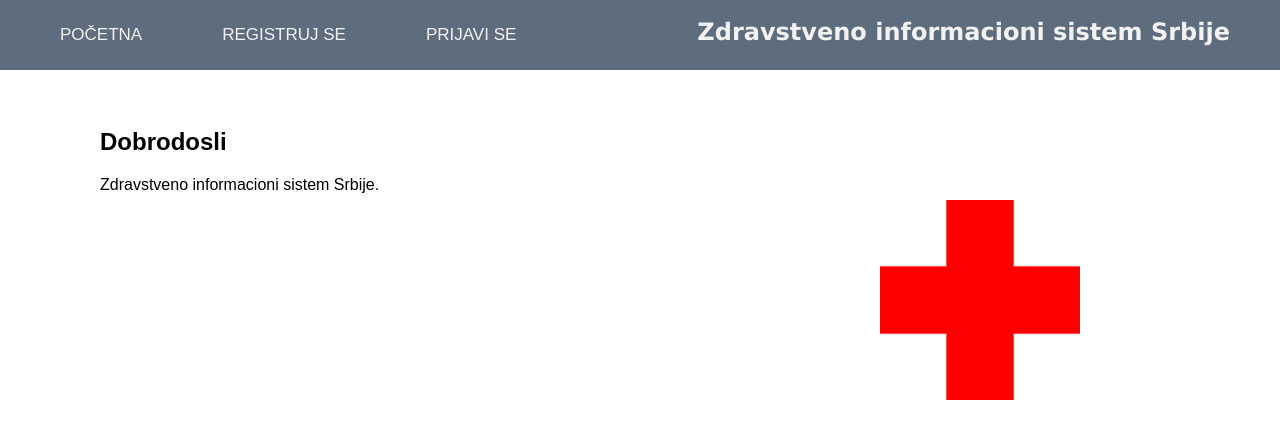
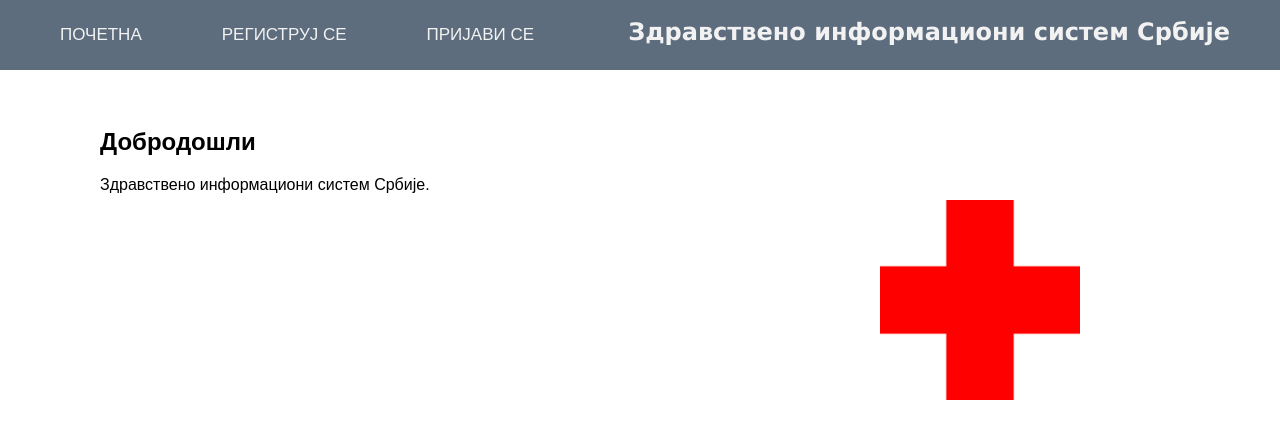
Before and after one commit to nikolinagasic/Tim-91-front, a React (Create React App) app: page /login in a window 1280 px wide. Shown: the top 438 px of the page. Built offline with nearby package versions, Linux system fonts and the light colour scheme.

Commit message:
"Changed from Latin to Cyrillic"

```diff
--- a/src/App.js
+++ b/src/App.js
@@ -13,7 +13,7 @@ class App extends Component {
       <HashRouter>
         <div>
           <header className="App-header">
-            <h1 className="App-title">Zdravstveno informacioni sistem Srbije</h1>
+            <h1 className="App-title">Здравствено информациони систем Србије</h1>
             <Menu className="App-menu"/>
           </header>
           <p className="App-intro">
--- a/src/Content/Home.js
+++ b/src/Content/Home.js
@@ -6,8 +6,8 @@ class Home extends Component {
   render() {
     return (
       <div className="Home">
-        <h2>Dobrodosli</h2>
-        <p>Zdravstveno informacioni sistem Srbije.</p>
+        <h2>Добродошли</h2>
+        <p>Здравствено информациони систем Србије.</p>
       </div>
     );
   }
--- a/src/Content/Login.css
+++ b/src/Content/Login.css
@@ -13,7 +13,7 @@
     margin-bottom: 3px;
 }
 input[type="submit"]{
-    width: 100px;
+    width: 120px;
     height: 30px;
     text-align: center;
     margin-left: 90px;
--- a/src/Content/Login.js
+++ b/src/Content/Login.js
@@ -7,16 +7,16 @@ class Login extends Component {
     return (
       <div className="Login">
         <form>
-          <p>Korisničko ime:</p>
+          <p>Корисничко име:</p>
           <input type="text"></input>
-          <p>Lozinka:</p>
+          <p>Лозинка:</p>
           <input type="password"></input>
           <br/>
           <p></p>
-          <input type="submit" value="Prijavi se"></input>
+          <input type="submit" value="Пријави се"></input>
         </form>
 
-        <a href="www.google.com" id="zaboravljena_lozinka">Zaboravljena lozinka</a>
+        <a href="www.google.com" id="zaboravljena_lozinka">Заборављена лозинка</a>
       </div>
     );
   }
--- a/src/Content/Register.js
+++ b/src/Content/Register.js
@@ -32,17 +32,17 @@ class Register extends Component {
     let err = '';
     if (nam === "age") {
       if (val < 0) {
-        err = <strong>Broj godina ne sme biti negativna vrednost.</strong>;
+        err = <strong>Број година не сме бити негативна вредност.</strong>;
       }
     }
     if (nam === "lbo") {
       if (!Number(val)) {
-        err = <strong>LBO ne sme sadrzati druge karaktere osim cifara.</strong>;
+        err = <strong>ЛБО се састоји искључиво од цифара.</strong>;
       }
     }
     if (nam === "telephone") {
       if (!Number(val)) {
-        err = <strong>Telefon ne sme sadrzati druge karaktere osim cifara.</strong>;
+        err = <strong>Телефон се састоји искључиво од цифара.</strong>;
       }
     }
 
@@ -58,15 +58,15 @@ class Register extends Component {
     let err = '';
 
     if (pass.length < 7 || pass2.length < 7) {
-      err = <strong>Lozinka mora sadrzati minimalno 7 karaktera.</strong>;
+      err = <strong>Лозинка мора садржати минимално 7 карактера.</strong>;
       this.setState({errormessage:err});
     }
     else if(pass !== pass2){
-      err = <strong>Pogresno ste uneli ponovljenu lozinku.</strong>;
+      err = <strong>Погрешно сте поново унели лозинку.</strong>;
       this.setState({errormessage:err});
     }
     else if(getlength(lbo) !== 11){
-      err = <strong>LBO mora da sadrzi tacno 11 cifara</strong>;
+      err = <strong>ЛБО мора да садржи тачно 11 цифара.</strong>;
       this.setState({errormessage:err});
     }
     else{
@@ -120,60 +120,60 @@ class Register extends Component {
         <table>
           <tr>
         <td>
-          <p>Ime:</p>
+          <p>Име:</p>
           <input type='text'
               name='firstName'
               onChange={this.myChangeHandler}
               required></input>
 
-          <p>Prezime:</p>
+          <p>Презиме:</p>
           <input type='text'
               name='lastName'
               onChange={this.myChangeHandler}
               required></input>
 
-          <p>Adresa:</p>
+          <p>Адреса:</p>
           <input type='text'
               name='address'
               onChange={this.myChangeHandler}></input>
 
-          <p>Grad:</p>
+          <p>Град:</p>
           <input type='text'
               name='city'
               onChange={this.myChangeHandler}
               required></input>
 
-          <p>Drzava:</p>
+          <p>Држава:</p>
           <input type='text'
               name='country'
               onChange={this.myChangeHandler}></input>
 
-          <p>Jedinstveni broj osiguranika (LBO):</p>
+          <p>Јединствени број осигураника (ЛБО):</p>
           <input id="id_lboReg" type='text'
               name='lbo'
               onChange={this.myChangeHandler}
               required></input>
         </td>
         <td>
-          <p>Email adresa:</p>
+          <p>Адреса е-поште:</p>
           <input id="id_mejlReg" type='email'
               name='email'
               onChange={this.myChangeHandler}
               required></input>
 
-          <p>Lozinka:</p>
+          <p>Лозинка:</p>
           <input type='password'
               name='password'
               onChange={this.myChangeHandler}
               required></input>
 
-          <p>Lozinka:</p>
+          <p>Лозинка:</p>
           <input type='password'
               name='password2'
               onChange={this.myChangeHandler}
               required></input>
 
-          <p>Kontekt telefon:</p>
+          <p>Контакт телефон:</p>
           <input type='text'
               name='telephone'
               onChange={this.myChangeHandler}></input>
@@ -181,7 +181,7 @@ class Register extends Component {
           <p></p>
           {this.state.errormessage}
           <p></p>
-          <input type="submit" id="id_submit" value="Registruj se"></input>
+          <input type="submit" id="id_submit" value="Региструј се"></input>
         </td>
         </tr>
         </table>
--- a/src/Menu/Menu.js
+++ b/src/Menu/Menu.js
@@ -5,9 +5,9 @@ import './Menu.css';
 const menu = () => {
     return (
         <div className="Menu">
-            <a><NavLink to="/">POČETNA</NavLink></a>
-            <a><NavLink to="/register">REGISTRUJ SE</NavLink></a>
-            <a><NavLink to="/login">PRIJAVI SE</NavLink></a>
+            <a><NavLink to="/">ПОЧЕТНА</NavLink></a>
+            <a><NavLink to="/register">РЕГИСТРУЈ СЕ</NavLink></a>
+            <a><NavLink to="/login">ПРИЈАВИ СЕ</NavLink></a>
         </div>
     )
 };
```
